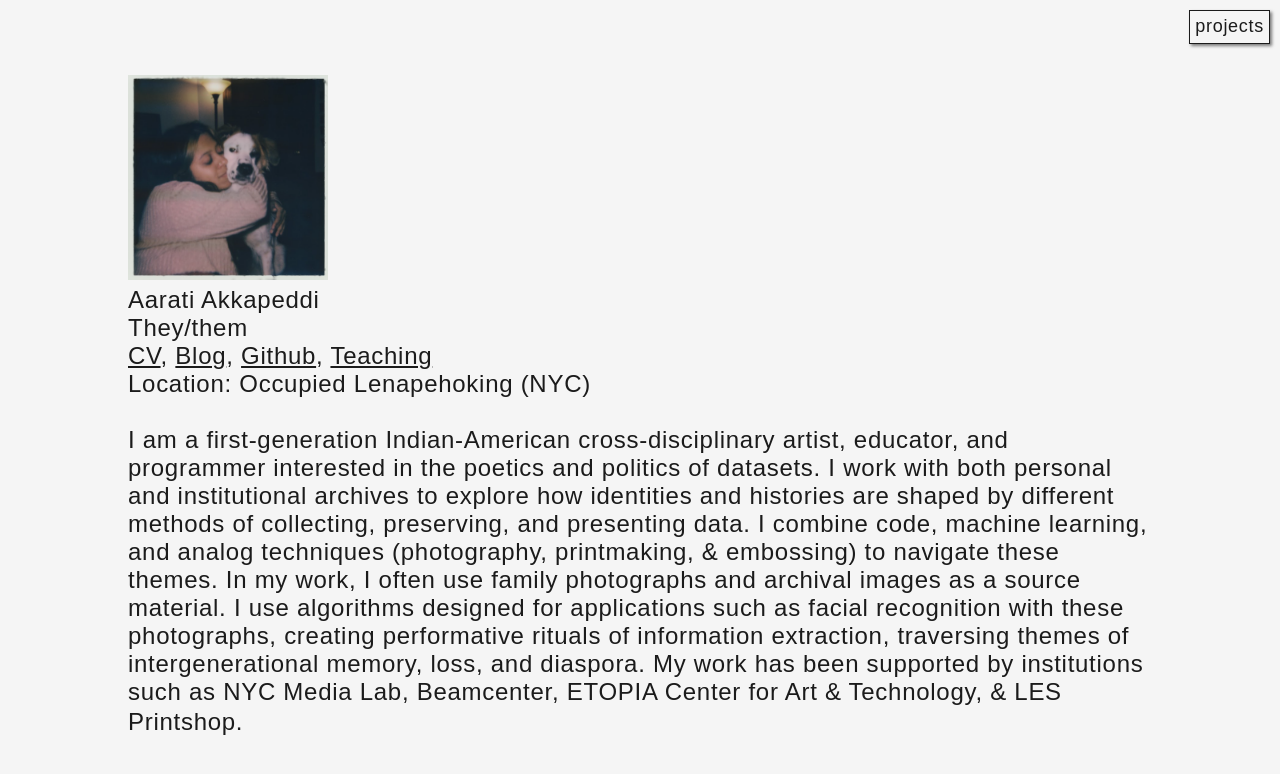
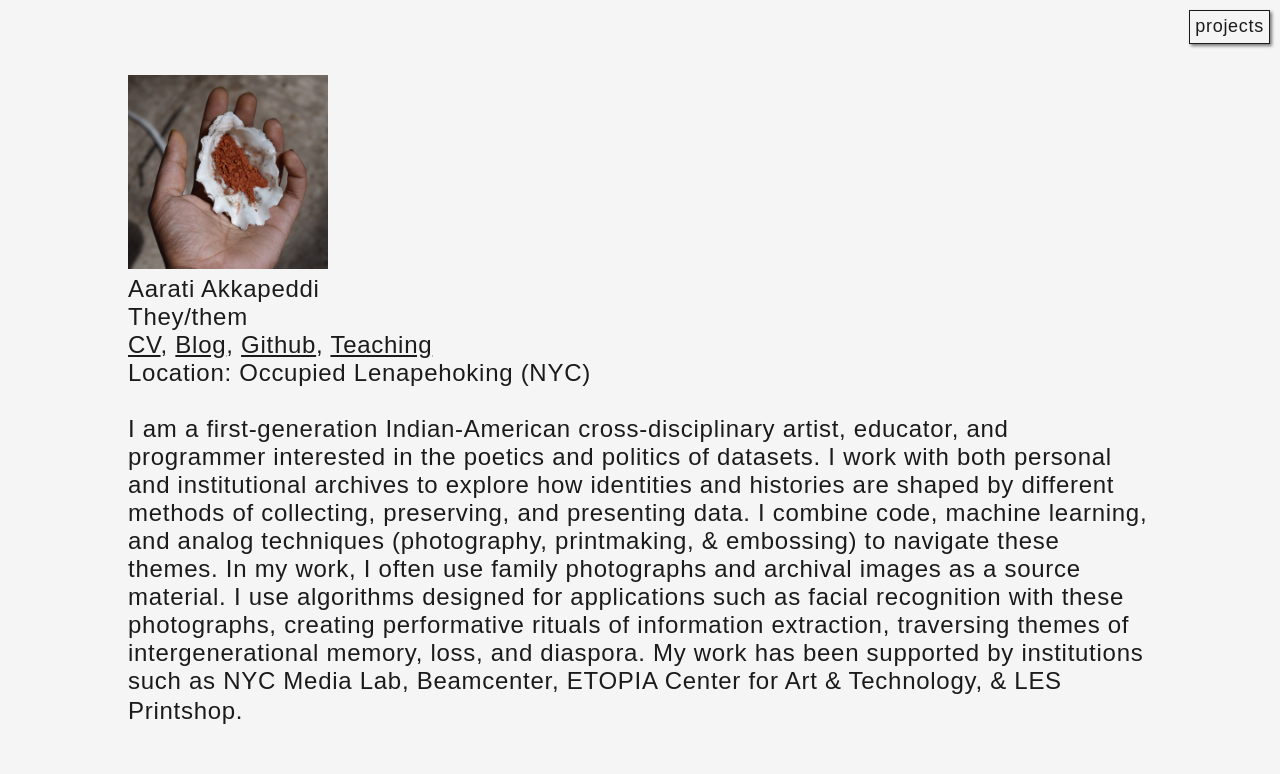
Before and after one commit to AaratiAkkapeddi/portfolio, a plain HTML site: page about.html in a window 1280 px wide. Drawn offline with Linux system fonts and the light colour scheme; a web font is replaced by a local one.

Commit message:
swap prof pic

```diff
--- a/about.html
+++ b/about.html
@@ -10,7 +10,7 @@
 <body>
 	<a class='nav' href='./index.html'>projects</a>
 	<div class='letter'>
-		<img class='me' aria-label="artist embracing their puppy" src='./assets/me.png'/>
+		<img class='me' aria-label="my hand holding an oyster shell filled with red turmeric powder" src='./assets/me.JPG'/>
 		<br>Aarati Akkapeddi<br>
 		They/them<br>
 		<a href="https://docs.google.com/spreadsheets/d/1ntLn1Vycf5y2yhDftEH7s2YjY1oPxguHvnFr6Ft1hvY/edit?usp=sharing">CV</a>,
```
Also changed, not shown: assets/me.JPG (added).
